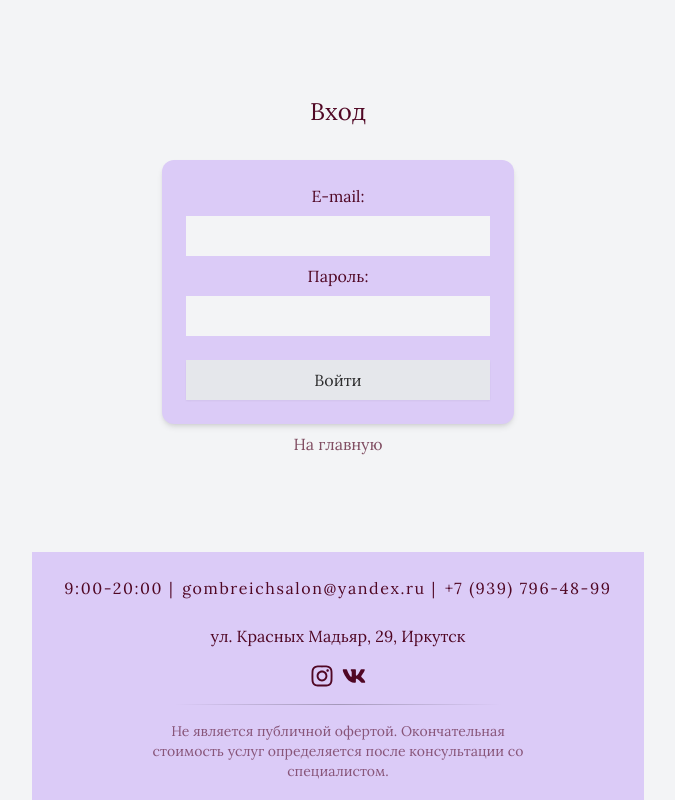
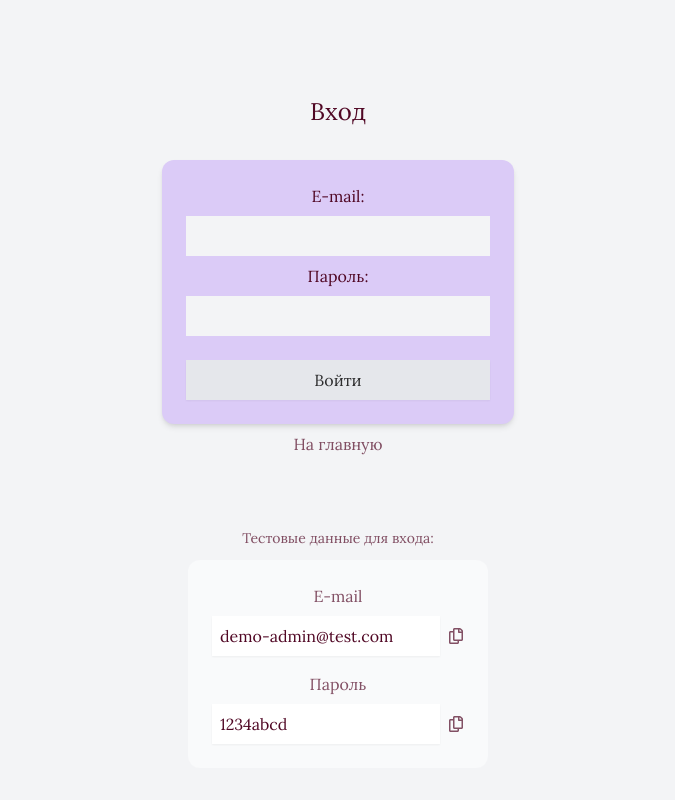
Before and after one commit to silverarrowz/nextjs-beauty-salon, a Next.js app: page /login in a window 1280 px wide. Shown: the top 800 px of the page, without its empty margins (302-977 px from the left). Built offline with nearby package versions, Linux system fonts and the light colour scheme; no server answers.

Commit message:
add тестовые данные для входа в админ-панель

```diff
--- a/package.json
+++ b/package.json
@@ -25,6 +25,7 @@
     "next": "14.2.7",
     "react": "^18",
     "react-confetti-explosion": "^2.1.2",
+    "react-copy-to-clipboard": "^5.1.0",
     "react-date-range": "^2.0.1",
     "react-dom": "^18",
     "react-hook-form": "^7.53.0",
@@ -36,6 +37,7 @@
     "@types/aos": "^3.0.7",
     "@types/node": "^20",
     "@types/react": "^18",
+    "@types/react-copy-to-clipboard": "^5.0.7",
     "@types/react-date-range": "^1.4.9",
     "@types/react-dom": "^18",
     "eslint": "^8",
--- a/src/app/admin/bookings/page.tsx
+++ b/src/app/admin/bookings/page.tsx
@@ -188,7 +188,7 @@ const Page = () => {
           </div>
         )}
       </div>
-      <div className="sm:p-2 lg:p-8">
+      <div className=" lg:p-8">
         {periodSelectOpen && (
           <div className="hidden md:block mt-4 mb-12 max-w-[540px] md:max-w-[580px] max-h-[620px] bg-gray-50 p-4">
             <DateRangePicker
@@ -296,10 +296,7 @@ const Page = () => {
           </div>
         )}
 
-        <div
-          data-aos="zoom-in-up"
-          className="overflow-scroll max-h-[500px] bg-gray-50 sm:p-4 lg:p-8 transition"
-        >
+        <div className="overflow-scroll max-h-[1440px] bg-gray-50 sm:p-2 lg:p-8 transition">
           <table className="w-full text-left">
             <thead>
               <tr className="text-center">
--- a/src/app/admin/components/Footer.tsx
+++ b/src/app/admin/components/Footer.tsx
@@ -6,12 +6,12 @@ const Footer = () => {
   const currentYear = new Date().getFullYear();
   return (
     <footer className="min-h-56 bg-button-light pb-6 pt-4 px-12 flex flex-col text-center justify-center items-center gap-4 z-50">
-      <div className=" tracking-widest flex flex-col md:flex-row gap-1 sm:gap-2 items-center mb-4">
+      <div className=" tracking-widest flex flex-col lg:flex-row gap-1 sm:gap-2 items-center mb-4">
         <p>
-          9:00-20:00 <span className="hidden md:inline"> |</span>
+          9:00-20:00 <span className="hidden lg:inline"> |</span>
         </p>
         <p>
-          gombreichsalon@yandex.ru <span className="hidden md:inline"> |</span>
+          gombreichsalon@yandex.ru <span className="hidden lg:inline"> |</span>
         </p>
         <p>+7 (939) 796-48-99</p>
       </div>
@@ -20,11 +20,11 @@ const Footer = () => {
         <Link href={"https://www.instagram.com/gombraih"} target="_blank">
           <FaInstagram
             size={24}
-            className=" hover:text-white transition-colors"
+            className=" hover:text-pink-900 transition-colors"
           />
         </Link>
         <Link href={"https://vk.com/gombraih_studia"} target="_blank">
-          <FaVk size={24} className=" hover:text-white transition-colors" />
+          <FaVk size={24} className=" hover:text-pink-900 transition-colors" />
         </Link>
       </div>
       <hr className="h-px w-3/5 border-t-0 bg-transparent bg-gradient-to-r from-transparent via-black to-transparent opacity-25 dark:via-neutral-400" />
--- a/src/app/login/components/Footer.tsx
+++ b/src/app/login/components/Footer.tsx
@@ -20,11 +20,11 @@ const Footer = () => {
         <Link href={"https://www.instagram.com/gombraih"} target="_blank">
           <FaInstagram
             size={24}
-            className=" hover:text-white transition-colors"
+            className=" hover:text-pink-900 transition-colors"
           />
         </Link>
         <Link href={"https://vk.com/gombraih_studia"} target="_blank">
-          <FaVk size={24} className=" hover:text-white transition-colors" />
+          <FaVk size={24} className=" hover:text-pink-900 transition-colors" />
         </Link>
       </div>
       <hr className="h-px w-3/5 border-t-0 bg-transparent bg-gradient-to-r from-transparent via-black to-transparent opacity-25 dark:via-neutral-400" />
--- /dev/null
+++ b/src/app/login/components/TestCredentials.tsx
@@ -0,0 +1,101 @@
+"use client";
+
+import { cn } from "@/lib/utils";
+import { useState } from "react";
+import { FaCheck, FaRegCopy } from "react-icons/fa";
+
+const TestCredentials = () => {
+  const [copied, setCopied] = useState({ login: false, password: false });
+
+  const handleCopy = (text: string, field: string) => {
+    navigator.clipboard.writeText(text).then(() => {
+      setCopied({ ...copied, [field]: true });
+
+      setTimeout(() => setCopied({ ...copied, [field]: false }), 2000);
+    });
+  };
+
+  const login = "demo-admin@test.com";
+  const password = "1234abcd";
+
+  return (
+    <div>
+      <h2 className="text-pink-950/70 text-center mb-3 text-sm">
+        Тестовые данные для входа:
+      </h2>
+      <div className="text-center bg-gray-50 p-6 rounded-sm">
+        <label
+          onClick={() => handleCopy(login, "login")}
+          className="text-pink-950/70 mb-2 block"
+        >
+          E-mail
+        </label>
+        <div className="mb-4 flex items-center relative">
+          <input
+            className="p-2 shadow-sm mr-2"
+            type="text"
+            id="login"
+            value={"demo-admin@test.com"}
+            readOnly
+          />
+
+          <p
+            className={cn(
+              `text-pink-900 text-xs bg-white p-1 border
+               absolute -right-8 -top-6 transition-all duration-200 opacity-0`,
+              {
+                "opacity-100": copied.login,
+              }
+            )}
+          >
+            Скопировано!
+          </p>
+
+          <button onClick={() => handleCopy(login, "login")}>
+            {copied.login ? (
+              <FaCheck className="text-pink-900" />
+            ) : (
+              <FaRegCopy className="text-pink-950/70" />
+            )}
+          </button>
+        </div>
+        <label
+          onClick={() => handleCopy(password, "password")}
+          className="text-pink-950/70 mb-2 block"
+        >
+          Пароль
+        </label>
+        <div className="flex items-center relative">
+          <input
+            className="p-2 shadow-sm mr-2"
+            type="text"
+            id="password"
+            value={"1234abcd"}
+            readOnly
+          />
+          <p
+            className={cn(
+              `text-pink-900 text-xs bg-white p-1 border
+               absolute -right-8 -top-6 transition-all duration-200 opacity-0`,
+              {
+                "opacity-100": copied.password,
+              }
+            )}
+          >
+            Скопировано!
+          </p>
+
+          <button onClick={() => handleCopy(password, "password")}>
+            {copied.password ? (
+              <FaCheck className="text-pink-900" />
+            ) : (
+              <FaRegCopy className="text-pink-950/70" />
+            )}
+          </button>
+        </div>
+      </div>
+    </div>
+  );
+};
+
+export default TestCredentials;
--- a/src/app/login/page.tsx
+++ b/src/app/login/page.tsx
@@ -4,6 +4,7 @@ import { redirect } from "next/navigation";
 import Container from "@/components/Container";
 import Link from "next/link";
 import Footer from "./components/Footer";
+import TestCredentials from "./components/TestCredentials";
 
 export default async function LoginPage() {
   const supabase = createClient();
@@ -40,9 +41,13 @@ export default async function LoginPage() {
             Войти
           </button>
         </form>
-        <Link className="text-pink-950/70 hover:text-pink-950/60" href="/">
+        <Link
+          className="text-pink-950/70 hover:text-pink-950/60 mb-16"
+          href="/"
+        >
           На главную
         </Link>
+        <TestCredentials />
       </Container>
       <Container>
         <Footer />
--- a/src/components/FooterSection.tsx
+++ b/src/components/FooterSection.tsx
@@ -59,11 +59,11 @@ const FooterSection = () => {
         <Link href={"https://www.instagram.com/gombraih"} target="_blank">
           <FaInstagram
             size={24}
-            className=" hover:text-white transition-colors"
+            className=" hover:text-pink-900 transition-colors"
           />
         </Link>
         <Link href={"https://vk.com/gombraih_studia"} target="_blank">
-          <FaVk size={24} className=" hover:text-white transition-colors" />
+          <FaVk size={24} className=" hover:text-pink-900 transition-colors" />
         </Link>
       </div>
       <hr className="h-px w-3/5 border-t-0 bg-transparent bg-gradient-to-r from-transparent via-black to-transparent opacity-25 dark:via-neutral-400" />
```
Also changed, not shown: 1 other file (tests, documents, lock files or other folders).
